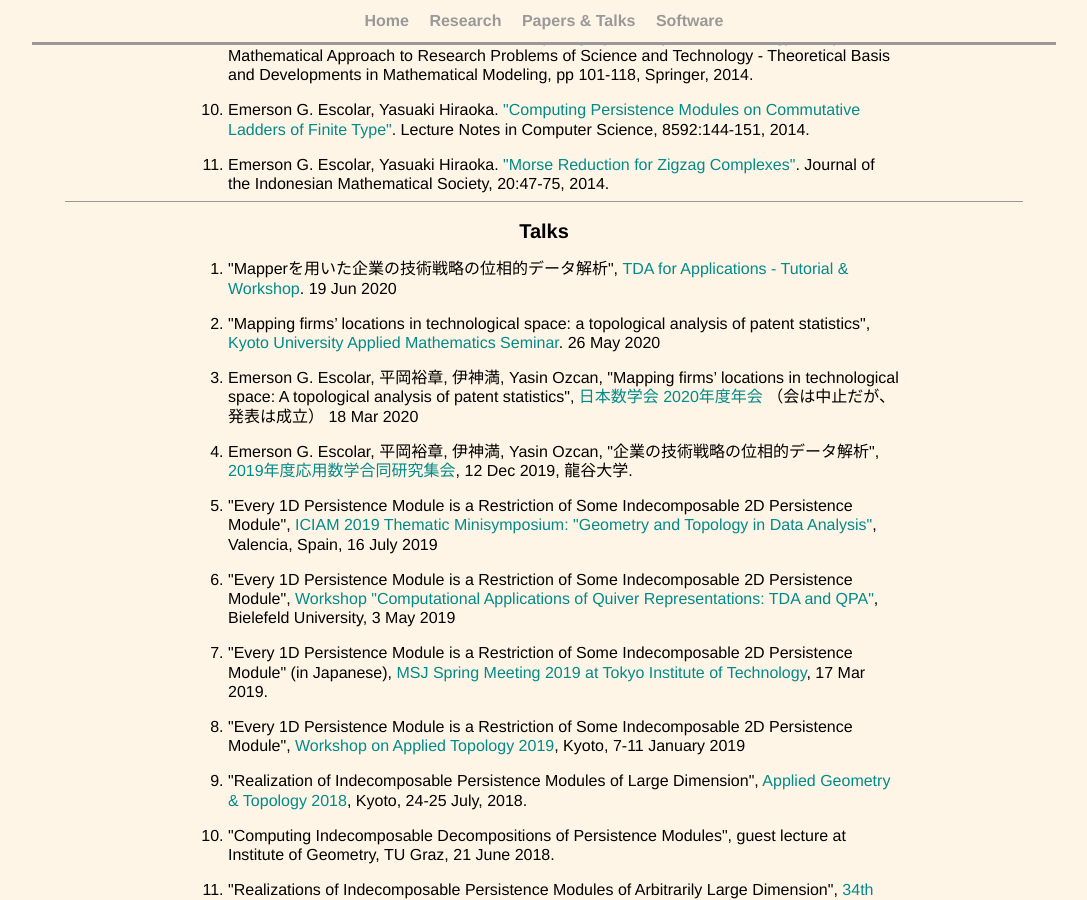
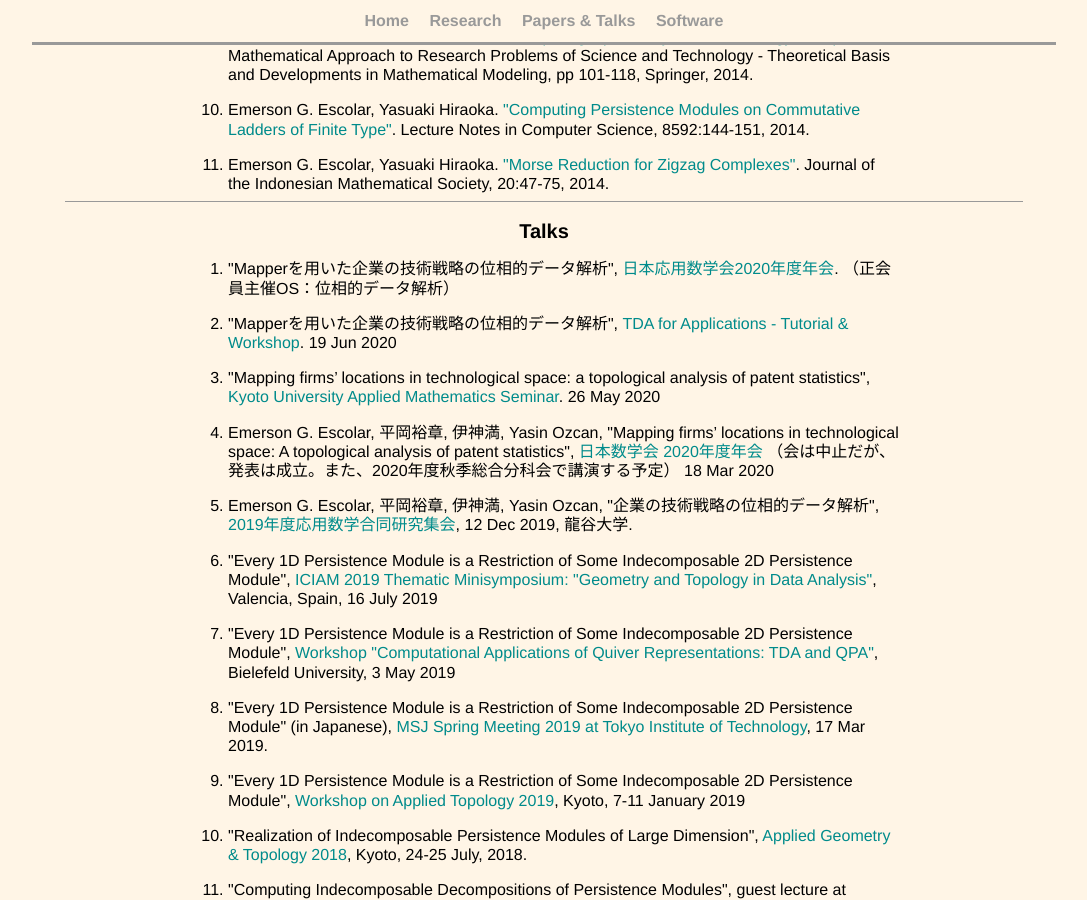
Before and after one commit to emerson-escolar/emerson-escolar.github.io, a Jekyll site: the page built from research_lists.html, in a window 1280 px wide and 900 px high, scrolled down 1268 px. Shown: the whole window, without its empty margins (96-1183 px from the left). Built offline with Jekyll 4.4.1, drawn with Linux system fonts in a browser that asks for light colours.

```diff
--- a/research_lists.html
+++ b/research_lists.html
@@ -198,6 +198,12 @@ title: Emer's Papers & Talks
 <section>
 	<h2> Talks </h2>
 	<ol class="wordbox paperlist">
+    <li>
+      "Mapperを用いた企業の技術戦略の位相的データ解析",
+      <a target="_blank" href="https://annual2020.jsiam.org/">
+        日本応用数学会2020年度年会</a>.
+      （正会員主催OS：位相的データ解析）
+    </li>
 
     <li>
       "Mapperを用いた企業の技術戦略の位相的データ解析",
@@ -218,7 +224,7 @@ title: Emer's Papers & Talks
       "Mapping firms’ locations in technological space: A topological analysis of patent statistics",
       <a target="_blank" href="https://mathsoc.jp/meeting/nichidai20mar/">
         日本数学会 2020年度年会</a>
-      （会は中止だが、発表は成立） 18 Mar 2020
+      （会は中止だが、発表は成立。また、2020年度秋季総合分科会で講演する予定） 18 Mar 2020
     </li>
 
     <li>
```
